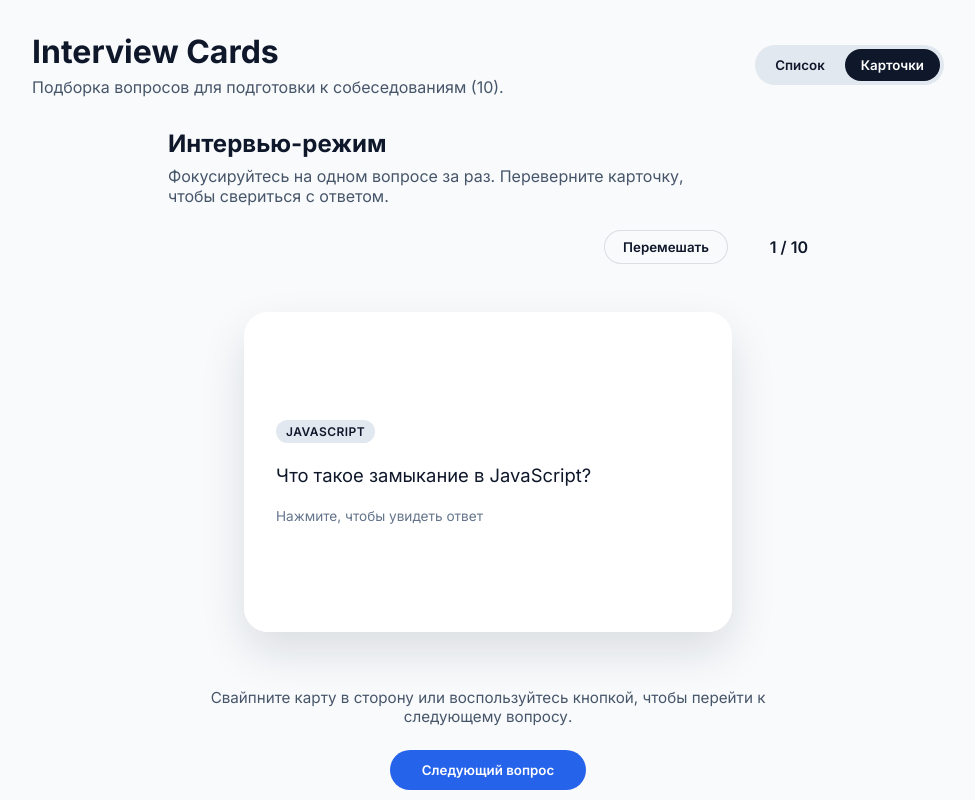
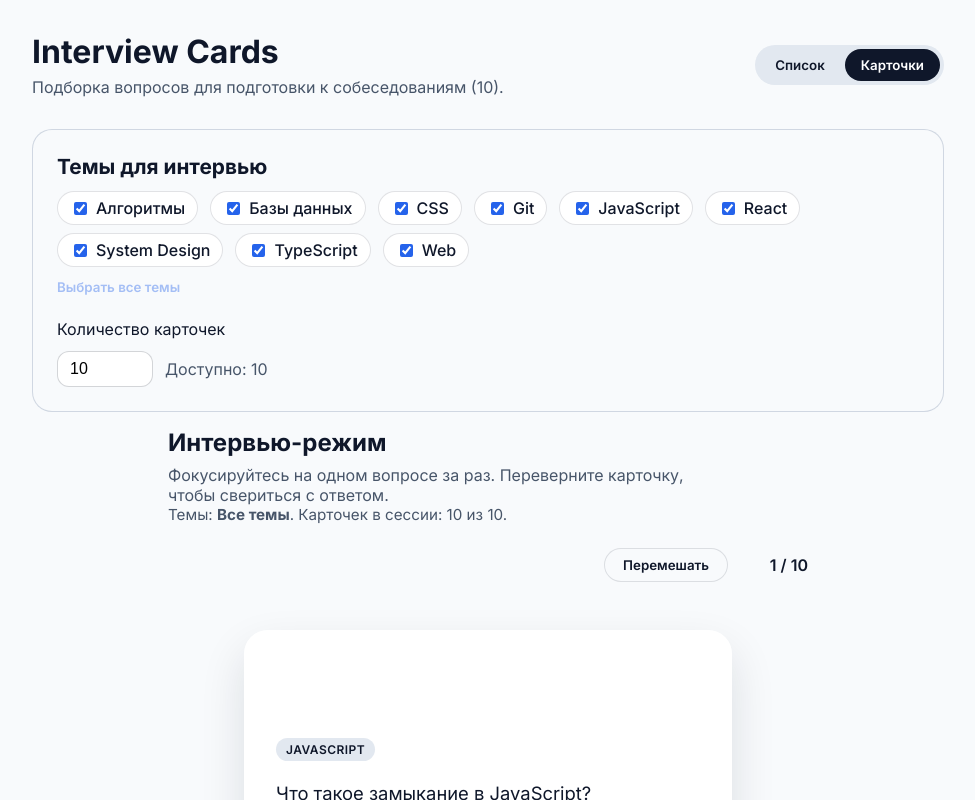
Before and after one commit to GeloTorange/interviewCards, a React (Vite) app: page / in a window 1280 px wide. Both pictures are taken after a click on the button "Карточки". Shown: the top 800 px of the page, without its empty margins (152-1127 px from the left). Built offline with nearby package versions, Linux system fonts and the light colour scheme.

Commit message:
Add configurable interview session filters

```diff
--- a/src/App.jsx
+++ b/src/App.jsx
@@ -1,4 +1,4 @@
-import { useMemo, useState } from 'react';
+import { useEffect, useMemo, useState } from 'react';
 import { QUESTIONS } from './data/questions.js';
 import QuestionList from './components/QuestionList.jsx';
 import CardSession from './components/CardSession.jsx';
@@ -11,7 +11,86 @@ const MODES = {
 
 export default function App() {
   const [mode, setMode] = useState(MODES.LIST);
+  const topics = useMemo(() => {
+    const unique = Array.from(new Set(QUESTIONS.map((item) => item.topic)));
+    return unique.sort((a, b) => a.localeCompare(b, 'ru', { sensitivity: 'base' }));
+  }, []);
+  const [selectedTopics, setSelectedTopics] = useState(() => [...topics]);
+  const [cardCount, setCardCount] = useState(() => Math.min(10, QUESTIONS.length));
+
   const total = useMemo(() => QUESTIONS.length, []);
+
+  const filteredQuestions = useMemo(() => {
+    const topicSet = new Set(selectedTopics);
+    return QUESTIONS.filter((question) => topicSet.has(question.topic));
+  }, [selectedTopics]);
+
+  const availableCount = filteredQuestions.length;
+
+  useEffect(() => {
+    if (availableCount === 0) {
+      setCardCount(0);
+      return;
+    }
+
+    setCardCount((prev) => {
+      if (!prev) {
+        return Math.min(10, availableCount);
+      }
+      return Math.min(prev, availableCount);
+    });
+  }, [availableCount]);
+
+  const sessionQuestions = useMemo(() => {
+    if (cardCount === 0) {
+      return [];
+    }
+    return filteredQuestions.slice(0, cardCount);
+  }, [filteredQuestions, cardCount]);
+
+  const sessionKey = useMemo(() => {
+    const normalizedTopics = [...selectedTopics].sort((a, b) => topics.indexOf(a) - topics.indexOf(b));
+    return `${normalizedTopics.join('|')}|${cardCount}`;
+  }, [selectedTopics, cardCount, topics]);
+
+  const selectionLabel = useMemo(() => {
+    if (selectedTopics.length === topics.length) {
+      return 'Все темы';
+    }
+    return selectedTopics.join(', ');
+  }, [selectedTopics, topics]);
+
+  const toggleTopic = (topic) => {
+    setSelectedTopics((prev) => {
+      const exists = prev.includes(topic);
+      if (exists) {
+        if (prev.length === 1) {
+          return prev;
+        }
+        return prev.filter((item) => item !== topic);
+      }
+      return [...prev, topic].sort((a, b) => topics.indexOf(a) - topics.indexOf(b));
+    });
+  };
+
+  const selectAllTopics = () => {
+    setSelectedTopics([...topics]);
+  };
+
+  const handleCardCountChange = (event) => {
+    if (availableCount === 0) {
+      setCardCount(0);
+      return;
+    }
+
+    const value = Number(event.target.value);
+    if (Number.isNaN(value)) {
+      return;
+    }
+
+    const clamped = Math.min(Math.max(value, 1), availableCount);
+    setCardCount(clamped);
+  };
 
   return (
     <div className="app-shell">
@@ -44,7 +123,57 @@ export default function App() {
         {mode === MODES.LIST ? (
           <QuestionList questions={QUESTIONS} />
         ) : (
-          <CardSession questions={QUESTIONS} key={QUESTIONS.length} />
+          <>
+            <section className="card-settings" aria-label="Настройки интервью-режима">
+              <div className="settings-group">
+                <h2>Темы для интервью</h2>
+                <div className="topic-options" role="group" aria-label="Выбор тем">
+                  {topics.map((topic) => (
+                    <label key={topic} className="topic-option">
+                      <input
+                        type="checkbox"
+                        checked={selectedTopics.includes(topic)}
+                        onChange={() => toggleTopic(topic)}
+                      />
+                      <span>{topic}</span>
+                    </label>
+                  ))}
+                </div>
+                <button
+                  type="button"
+                  className="select-all"
+                  onClick={selectAllTopics}
+                  disabled={selectedTopics.length === topics.length}
+                >
+                  Выбрать все темы
+                </button>
+              </div>
+
+              <div className="settings-group">
+                <label htmlFor="card-count">Количество карточек</label>
+                <div className="count-control">
+                  <input
+                    id="card-count"
+                    type="number"
+                    min="1"
+                    max={availableCount}
+                    value={availableCount === 0 ? 0 : cardCount}
+                    onChange={handleCardCountChange}
+                    disabled={availableCount === 0}
+                    inputMode="numeric"
+                  />
+                  <span className="count-hint">Доступно: {availableCount}</span>
+                </div>
+              </div>
+            </section>
+
+            <CardSession
+              key={sessionKey}
+              questions={sessionQuestions}
+              poolSize={availableCount}
+              selectionLabel={selectionLabel}
+            />
+          </>
         )}
       </main>
     </div>
--- a/src/components/CardSession.css
+++ b/src/components/CardSession.css
@@ -25,6 +25,12 @@
   margin: 0;
   color: #475569;
   max-width: 520px;
+}
+
+.session-summary {
+  margin-top: 8px;
+  font-size: 0.95rem;
+  color: #1e293b;
 }
 
 .session-actions {
@@ -92,6 +98,14 @@
   font-size: 0.95rem;
 }
 
+.session-empty {
+  background-color: rgba(148, 163, 184, 0.16);
+  border-radius: 16px;
+  padding: 24px;
+  text-align: center;
+  color: #334155;
+}
+
 .session-complete {
   display: flex;
   flex-direction: column;
@@ -110,6 +124,13 @@
   cursor: pointer;
 }
 
+.session-navigation {
+  display: flex;
+  gap: 12px;
+  justify-content: center;
+}
+
+.prev-button,
 .next-button {
   border: none;
   background: #2563eb;
@@ -119,6 +140,22 @@
   border-radius: 999px;
   cursor: pointer;
   transition: transform 0.2s ease, box-shadow 0.2s ease;
+}
+
+.prev-button {
+  background: #e2e8f0;
+  color: #0f172a;
+}
+
+.prev-button:disabled {
+  background-color: #e2e8f0;
+  color: rgba(15, 23, 42, 0.4);
+  cursor: not-allowed;
+}
+
+.prev-button:not(:disabled):hover {
+  transform: translateY(-1px);
+  box-shadow: 0 6px 16px rgba(15, 23, 42, 0.18);
 }
 
 .next-button:disabled {
@@ -177,8 +214,24 @@
     display: none;
   }
 
+  .session-navigation {
+    width: 100%;
+  }
+
+  .prev-button,
   .next-button {
-    display: none;
+    flex: 1;
+  }
+}
+
+@media (max-width: 420px) {
+  .session-navigation {
+    flex-direction: column;
+  }
+
+  .prev-button,
+  .next-button {
+    width: 100%;
   }
 }
 
--- a/src/components/CardSession.jsx
+++ b/src/components/CardSession.jsx
@@ -12,7 +12,7 @@ function shuffle(array) {
   return copy;
 }
 
-export default function CardSession({ questions }) {
+export default function CardSession({ questions, poolSize, selectionLabel }) {
   const [order, setOrder] = useState(() => shuffle(questions.map((_, idx) => idx)));
   const [current, setCurrent] = useState(0);
   const [flipped, setFlipped] = useState(false);
@@ -39,14 +39,45 @@ export default function CardSession({ questions }) {
     setFlipped(false);
   }, [order.length]);
 
+  const goPrev = useCallback(() => {
+    setCurrent((prev) => {
+      const next = prev - 1;
+      if (next < 0) {
+        return prev;
+      }
+      return next;
+    });
+    setFlipped(false);
+  }, []);
+
   const restart = () => {
     setOrder(shuffle(questions.map((_, idx) => idx)));
     setCurrent(0);
     setFlipped(false);
   };
 
-  const progress = `${Math.min(current + 1, order.length)} / ${order.length}`;
-  const isCompleted = current >= order.length - 1 && flipped;
+  const progress = `${order.length === 0 ? 0 : Math.min(current + 1, order.length)} / ${order.length}`;
+  const isCompleted = order.length > 0 && current >= order.length - 1 && flipped;
+  const canGoPrev = current > 0;
+  const canGoNext = current < order.length - 1;
+
+  if (questions.length === 0) {
+    return (
+      <section className="card-session">
+        <header className="session-meta">
+          <div className="session-info">
+            <h2>Интервью-режим</h2>
+            <p>
+              Выберите темы и количество карточек выше, чтобы начать тренировку.
+            </p>
+          </div>
+        </header>
+        <div className="session-empty" role="status">
+          Для текущих фильтров нет карточек. Измените настройки, чтобы продолжить.
+        </div>
+      </section>
+    );
+  }
 
   return (
     <section className="card-session">
@@ -54,6 +85,9 @@ export default function CardSession({ questions }) {
         <div className="session-info">
           <h2>Интервью-режим</h2>
           <p>Фокусируйтесь на одном вопросе за раз. Переверните карточку, чтобы свериться с ответом.</p>
+          <p className="session-summary">
+            Темы: <strong>{selectionLabel}</strong>. Карточек в сессии: {questions.length} из {poolSize}.
+          </p>
         </div>
         <div className="session-actions">
           <button type="button" onClick={restart} className="ghost">
@@ -73,6 +107,9 @@ export default function CardSession({ questions }) {
           flipped={flipped}
           onFlip={() => setFlipped((prev) => !prev)}
           onNext={goNext}
+          onPrev={goPrev}
+          canGoNext={canGoNext}
+          canGoPrev={canGoPrev}
         />
       </div>
 
@@ -84,12 +121,17 @@ export default function CardSession({ questions }) {
           </button>
         </div>
       ) : (
-        <div className="session-hint">Свайпните карту в сторону или воспользуйтесь кнопкой, чтобы перейти к следующему вопросу.</div>
+        <div className="session-hint">Свайпните карту влево, чтобы перейти к следующему вопросу, или вправо — чтобы вернуться назад.</div>
       )}
 
-      <button type="button" className="next-button" onClick={goNext} disabled={current >= order.length - 1}>
-        Следующий вопрос
-      </button>
+      <div className="session-navigation">
+        <button type="button" className="prev-button" onClick={goPrev} disabled={!canGoPrev}>
+          Предыдущий вопрос
+        </button>
+        <button type="button" className="next-button" onClick={goNext} disabled={!canGoNext}>
+          Следующий вопрос
+        </button>
+      </div>
     </section>
   );
 }
@@ -102,5 +144,12 @@ CardSession.propTypes = {
       question: PropTypes.string.isRequired,
       answer: PropTypes.string.isRequired
     })
-  ).isRequired
+  ).isRequired,
+  poolSize: PropTypes.number,
+  selectionLabel: PropTypes.string
 };
+
+CardSession.defaultProps = {
+  poolSize: 0,
+  selectionLabel: '—'
+};
--- a/src/components/FlashCard.jsx
+++ b/src/components/FlashCard.jsx
@@ -5,7 +5,15 @@ import './FlashCard.css';
 const SWIPE_THRESHOLD = 120;
 const SWIPE_OUT_DURATION = 260;
 
-export default function FlashCard({ question, flipped, onFlip, onNext }) {
+export default function FlashCard({
+  question,
+  flipped,
+  onFlip,
+  onNext,
+  onPrev,
+  canGoNext,
+  canGoPrev
+}) {
   const [isDragging, setIsDragging] = useState(false);
   const [isExiting, setIsExiting] = useState(false);
   const [offset, setOffset] = useState({ x: 0, y: 0 });
@@ -14,14 +22,13 @@ export default function FlashCard({ question, flipped, onFlip, onNext }) {
   const exitTimerRef = useRef(null);
   const cardRef = useRef(null);
 
-  useEffect(
-    () => () => {
+  useEffect(() => {
+    return () => {
       if (exitTimerRef.current) {
         clearTimeout(exitTimerRef.current);
       }
-    },
-    []
-  );
+    };
+  }, []);
 
   const resetState = () => {
     startPointRef.current = null;
@@ -54,6 +61,22 @@ export default function FlashCard({ question, flipped, onFlip, onNext }) {
     setOffset({ x: deltaX, y: deltaY });
   };
 
+  const triggerSwipe = (direction, deltaY = 0, callback = onNext) => {
+    if (isExiting) return;
+
+    const travel = (cardRef.current?.offsetWidth ?? 320) * 1.5 * direction;
+    setIsExiting(true);
+    setIsDragging(false);
+    shouldBlockClick.current = true;
+    setOffset({ x: travel, y: deltaY });
+
+    exitTimerRef.current = setTimeout(() => {
+      exitTimerRef.current = null;
+      callback();
+      resetState();
+    }, SWIPE_OUT_DURATION);
+  };
+
   const completeDrag = (clientX, clientY) => {
     if (!startPointRef.current || isExiting) {
       resetState();
@@ -65,31 +88,26 @@ export default function FlashCard({ question, flipped, onFlip, onNext }) {
     const absX = Math.abs(deltaX);
 
     if (absX > SWIPE_THRESHOLD) {
-      const direction = deltaX > 0 ? 1 : -1;
       startPointRef.current = null;
-      triggerSwipe(direction, deltaY);
-    } else {
-      setIsDragging(false);
-      setOffset({ x: 0, y: 0 });
-      shouldBlockClick.current = false;
-      startPointRef.current = null;
+
+      if (deltaX < 0 && canGoNext) {
+        triggerSwipe(-1, deltaY, onNext);
+        return;
+      }
+
+      if (deltaX > 0 && canGoPrev) {
+        triggerSwipe(1, deltaY, onPrev);
+        return;
+      }
+
+      resetState();
+      return;
     }
-  };
 
-  const triggerSwipe = (direction, deltaY = 0) => {
-    if (isExiting) return;
-
-    const travel = (cardRef.current?.offsetWidth ?? 320) * 1.5 * direction;
-    setIsExiting(true);
     setIsDragging(false);
-    shouldBlockClick.current = true;
-    setOffset({ x: travel, y: deltaY });
-
-    exitTimerRef.current = setTimeout(() => {
-      exitTimerRef.current = null;
-      onNext();
-      resetState();
-    }, SWIPE_OUT_DURATION);
+    setOffset({ x: 0, y: 0 });
+    shouldBlockClick.current = false;
+    startPointRef.current = null;
   };
 
   const pointerProps = {
@@ -160,8 +178,11 @@ export default function FlashCard({ question, flipped, onFlip, onNext }) {
               event.preventDefault();
               onFlip();
             }
-            if (event.key === 'ArrowRight' || event.key === 'ArrowLeft') {
+            if (event.key === 'ArrowRight' && canGoNext) {
               onNext();
+            }
+            if (event.key === 'ArrowLeft' && canGoPrev) {
+              onPrev();
             }
           }}
         >
@@ -172,7 +193,7 @@ export default function FlashCard({ question, flipped, onFlip, onNext }) {
           </div>
           <div className="flashcard-face flashcard-back">
             <p>{question.answer}</p>
-            <span className="hint">Свайпните, чтобы перейти дальше</span>
+            <span className="hint">Свайпните влево, чтобы перейти дальше, или вправо — чтобы вернуться</span>
           </div>
         </div>
       </div>
@@ -189,9 +210,14 @@ FlashCard.propTypes = {
   }).isRequired,
   flipped: PropTypes.bool,
   onFlip: PropTypes.func.isRequired,
-  onNext: PropTypes.func.isRequired
+  onNext: PropTypes.func.isRequired,
+  onPrev: PropTypes.func.isRequired,
+  canGoNext: PropTypes.bool,
+  canGoPrev: PropTypes.bool
 };
 
 FlashCard.defaultProps = {
-  flipped: false
+  flipped: false,
+  canGoNext: true,
+  canGoPrev: true
 };
--- a/src/styles/app.css
+++ b/src/styles/app.css
@@ -57,6 +57,94 @@
   min-height: 360px;
 }
 
+.card-settings {
+  display: flex;
+  flex-direction: column;
+  gap: 24px;
+  margin-bottom: 16px;
+  border: 1px solid rgba(148, 163, 184, 0.4);
+  border-radius: 20px;
+  padding: 24px;
+  background-color: #f8fafc;
+}
+
+.settings-group {
+  display: flex;
+  flex-direction: column;
+  gap: 12px;
+}
+
+.settings-group h2 {
+  margin: 0;
+  font-size: 1.3rem;
+}
+
+.topic-options {
+  display: flex;
+  flex-wrap: wrap;
+  gap: 8px 12px;
+}
+
+.topic-option {
+  display: inline-flex;
+  align-items: center;
+  gap: 6px;
+  padding: 6px 12px;
+  border-radius: 999px;
+  background-color: white;
+  border: 1px solid rgba(15, 23, 42, 0.12);
+  cursor: pointer;
+  font-weight: 500;
+  transition: border-color 0.2s ease, box-shadow 0.2s ease;
+}
+
+.topic-option input {
+  accent-color: #2563eb;
+}
+
+.topic-option:hover {
+  border-color: #2563eb;
+  box-shadow: 0 4px 12px rgba(37, 99, 235, 0.15);
+}
+
+.select-all {
+  align-self: flex-start;
+  border: none;
+  background: none;
+  padding: 0;
+  color: #2563eb;
+  font-weight: 600;
+  cursor: pointer;
+}
+
+.select-all:disabled {
+  cursor: default;
+  color: rgba(37, 99, 235, 0.4);
+}
+
+.count-control {
+  display: flex;
+  align-items: center;
+  gap: 12px;
+}
+
+.count-control input {
+  width: 96px;
+  padding: 8px 12px;
+  border-radius: 12px;
+  border: 1px solid rgba(15, 23, 42, 0.18);
+  font-size: 1rem;
+}
+
+.count-control input:disabled {
+  background-color: #e2e8f0;
+  cursor: not-allowed;
+}
+
+.count-hint {
+  color: #475569;
+}
+
 @media (max-width: 600px) {
   .app-shell {
     padding: 24px 16px 40px;
@@ -65,4 +153,12 @@
   .app-header h1 {
     font-size: 1.75rem;
   }
+
+  .card-settings {
+    padding: 20px 16px;
+  }
+
+  .topic-options {
+    gap: 10px 10px;
+  }
 }
```
